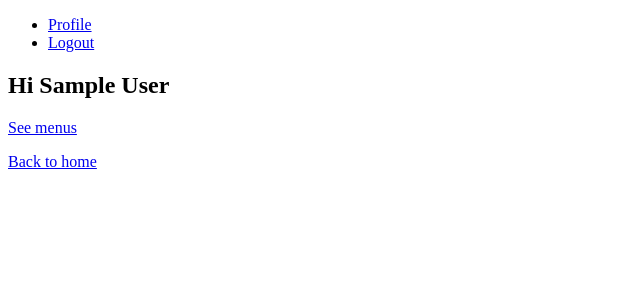
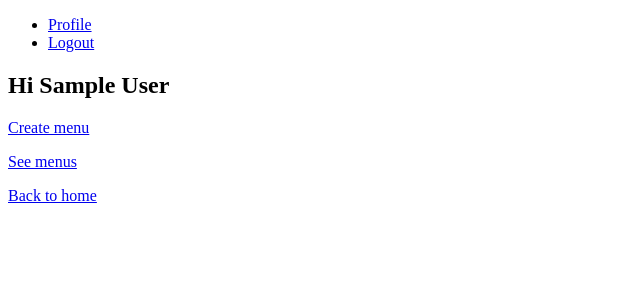
Before and after one commit to leolas95/cornershop-backend-test, a Django app: page /users/profile/ in a window 1280 px wide. Shown: the top 300 px of the page, without its empty margins (0-640 px from the left). Run offline with Django 3.2, Linux system fonts and the light colour scheme; the visitor is signed in with stand-in values (Sample User, id 1).

Commit message:
minor refactor

```diff
--- a/menus/views.py
+++ b/menus/views.py
@@ -13,7 +13,7 @@ from menus.models import Menu
 class CreateMenuView(LoginRequiredMixin, UserPassesTestMixin, CreateView):
     login_url = 'login'
     form_class = CreateMenuForm
-    template_name = 'create_menu.html'
+    template_name = 'create.html'
 
     def test_func(self):
         return self.request.user.is_staff
--- a/users/templates/profile.html
+++ b/users/templates/profile.html
@@ -10,6 +10,7 @@
     {% if user.is_authenticated %}
         <h2>Hi {{ user.first_name }} {{ user.last_name }}</h2>
     {% endif %}
+    <p><a href="{% url 'create_menu' %}">Create menu</a></p>
     <p><a href="{% url 'list_menus' %}">See menus</a></p>
     <p><a href="{% url 'index' %}">Back to home</a></p>
 {% endblock %}
```
Also changed, not shown: menus/templates/create.html (renamed from menus/templates/create_menu.html).
